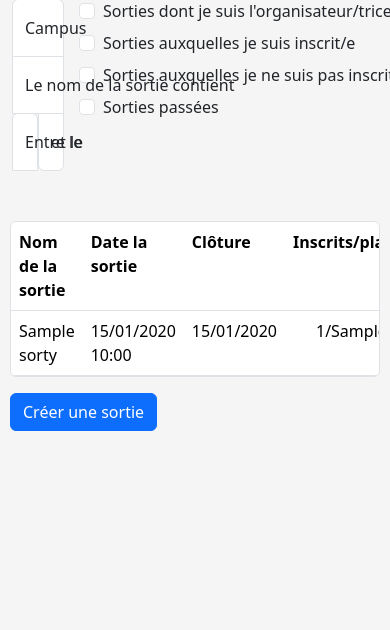
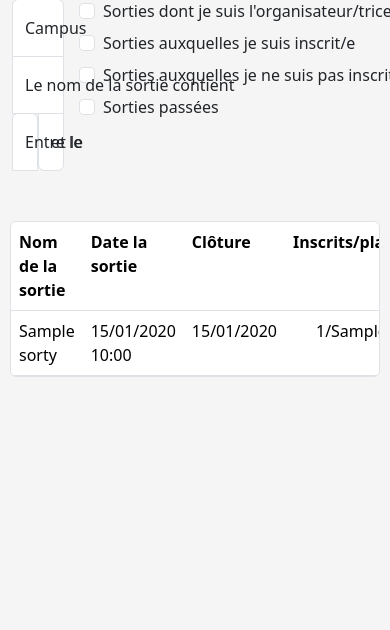
Before and after one commit to ClaudeEni/sortir, a Symfony app: template templates/sorties/list.html.twig in a window 390 px wide; the page is wider, and only the part inside the window is pictured. Shown: the part 138-768 px from the top of that part. Run offline with Twig, Linux system fonts and the light colour scheme; the template is opened without the code that fills it: most values are stand-ins (such as "Sample title", 1, 10 or a date in 2020); form fields are guessed from the names that the template uses; some libraries are stand-ins or nearby versions.

Commit message:
hide create sortie button if mobile view

```diff
--- a/templates/sorties/list.html.twig
+++ b/templates/sorties/list.html.twig
@@ -163,7 +163,7 @@
                 </tr>
             {% endfor %}
         </table>
-        <a href="{{ path('sorties_creerSortie') }}" class="btn btn-primary">Créer une sortie</a>
+        <a href="{{ path('sorties_creerSortie') }}" class="btn btn-primary d-none d-sm-inline-block">Créer une sortie</a>
     </div>
     </main>
 
```
